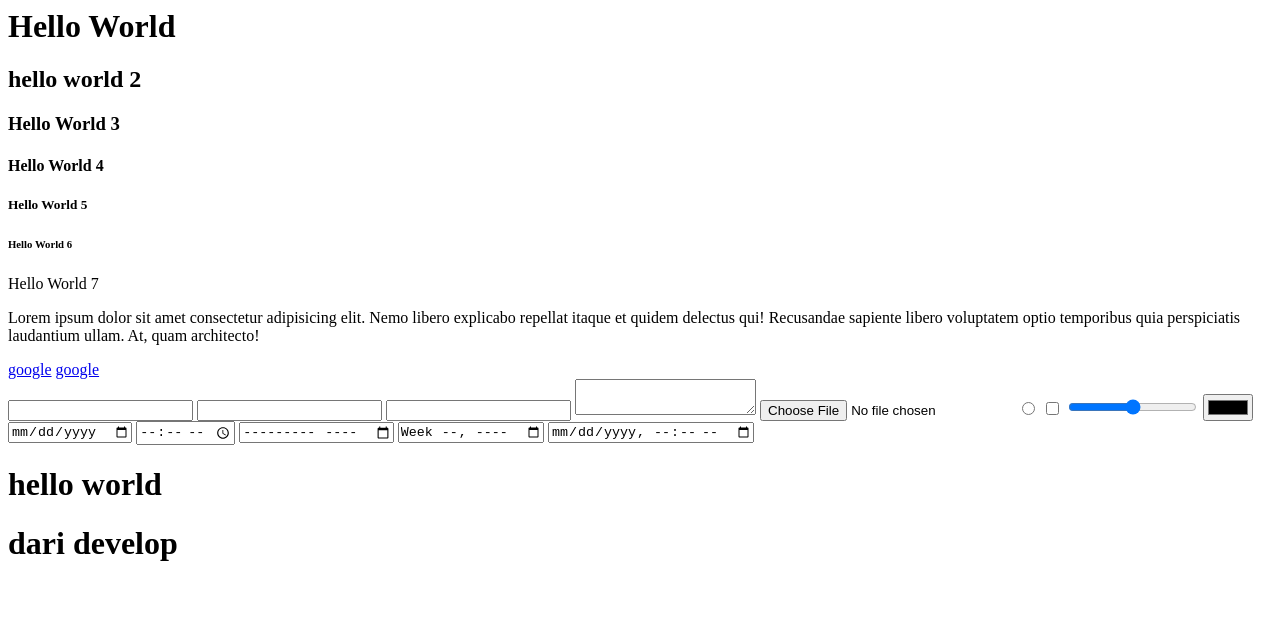
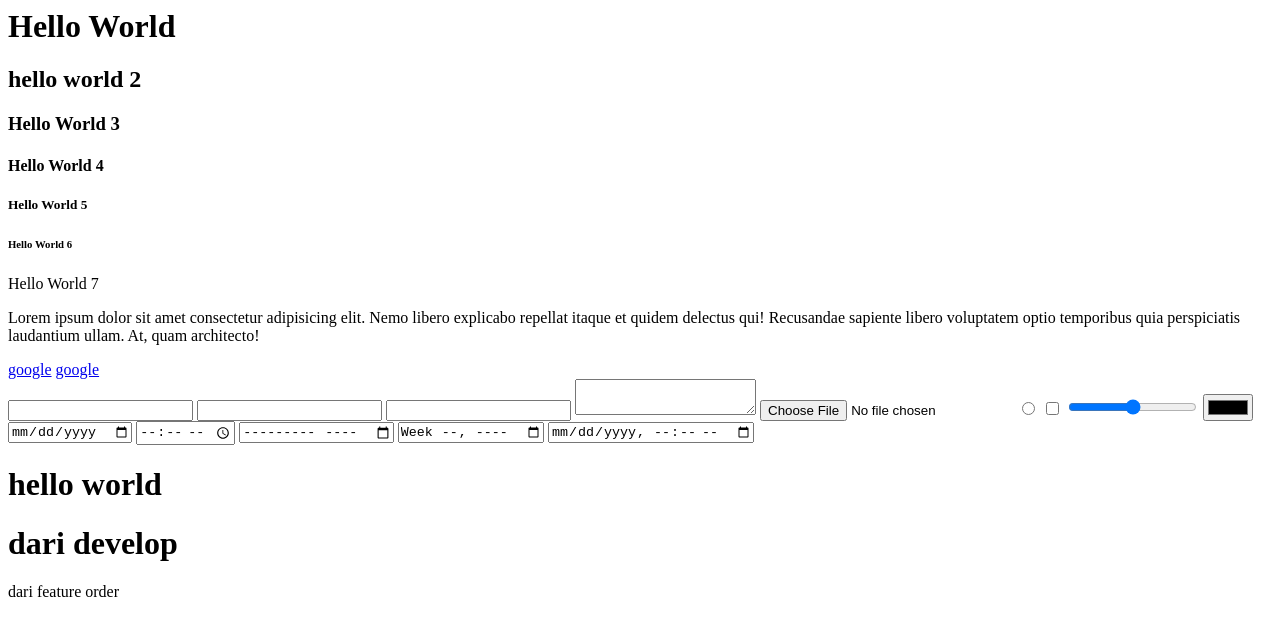
Before and after one commit to muhsinSutanto/html_basic, a plain HTML site: page index.html in a window 1280 px wide. Drawn offline with Linux system fonts and the light colour scheme.

Commit message:
add dari order

```diff
--- a/index.html
+++ b/index.html
@@ -38,5 +38,6 @@
     <div>
       <h1>dari develop</h1>
     </div>
+    <div>dari feature order</div>
   </body>
 </html>
```
